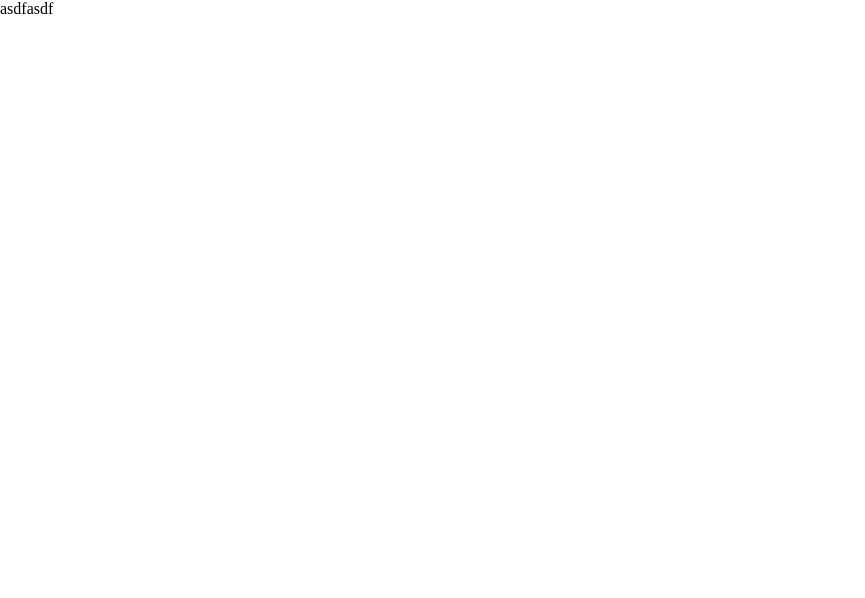
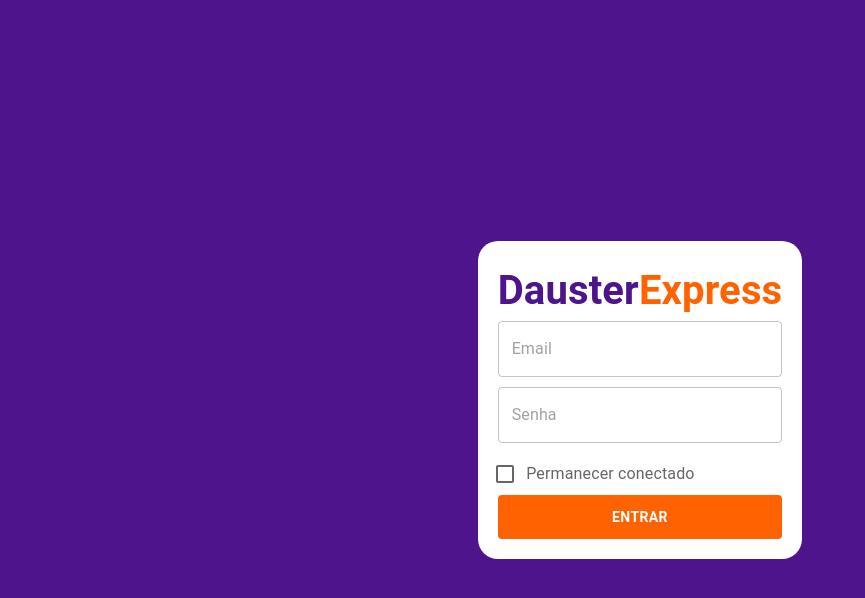
Before and after one commit to DausterBarbosa/DausterExpress-Web, a React (Create React App) app: page / in a window 1280 px wide. Shown: the top 598 px of the page, without its empty margins (0-865 px from the left). Built offline with nearby package versions, Linux system fonts and the light colour scheme.

Commit message:
Página de login feita

```diff
--- a/src/App.tsx
+++ b/src/App.tsx
@@ -1,7 +1,9 @@
 import React from 'react';
 
+import LoginPage from './pages/LoginPage';
+
 function App() {
-  return <p>asdfasdf</p>
+  return <LoginPage/>
 }
 
 export default App;
--- /dev/null
+++ b/src/pages/LoginPage/index.tsx
@@ -0,0 +1,72 @@
+import TextField from '@mui/material/TextField';
+import Button from '@mui/material/Button';
+import Typography from '@mui/material/Typography';
+import Box from '@mui/material/Box';
+import FormControlLabel from '@mui/material/FormControlLabel';
+import Checkbox from '@mui/material/Checkbox';
+
+import { styled } from '@mui/system';
+
+const LoginPageContainer = styled('div')({
+    width: '100vw',
+    height: '100vh',
+    background: '#4d148c',
+    display: 'flex',
+    alignItems: 'center',
+    justifyContent: 'center',
+});
+
+const LoginPagePanelContainer = styled('form')({
+    background: '#FFF',
+    display: 'flex',
+    flexDirection: 'column',
+    padding: '20px',
+    alignItems: 'center',
+    borderRadius: '20px'
+})
+
+export default function LoginPage(){
+    return (
+        <LoginPageContainer>
+            <LoginPagePanelContainer>
+                <Typography>
+                <Box component="span" sx={{color: '#4d148c', fontWeight: 'bold', fontSize: '40px'}}>
+                    Dauster
+                </Box>
+                <Box component="span" sx={{color: '#ff6200', fontWeight: 'bold', fontSize: '40px'}}>
+                    Express
+                </Box>
+                </Typography>
+                <TextField fullWidth placeholder='Email' sx={
+                    {
+                        '& .MuiOutlinedInput-root': {
+                            '&.Mui-focused fieldset': {
+                              borderColor: '#ff6200',
+                            },
+                          },
+                    }
+                }/>
+                <TextField fullWidth placeholder='Senha' type='password' sx={
+                    {
+                        margin: '10px 0 10px 0',
+                        '& .MuiOutlinedInput-root': {
+                            '&.Mui-focused fieldset': {
+                              borderColor: '#ff6200',
+                            },
+                          },
+                    }
+                }/>
+                <FormControlLabel control={<Checkbox />} label="Permanecer conectado" sx={{width:'100%', color:'#666'}}/>
+                <Button fullWidth sx={{
+                    backgroundColor: '#ff6200',
+                    color: 'white',
+                    padding: '10px',
+                    fontWeight: 'bold',
+                    '&:hover': {
+                        backgroundColor: '#ff6200',
+                    }}
+                }>ENTRAR</Button>
+            </LoginPagePanelContainer>
+        </LoginPageContainer>
+    );
+}
```
